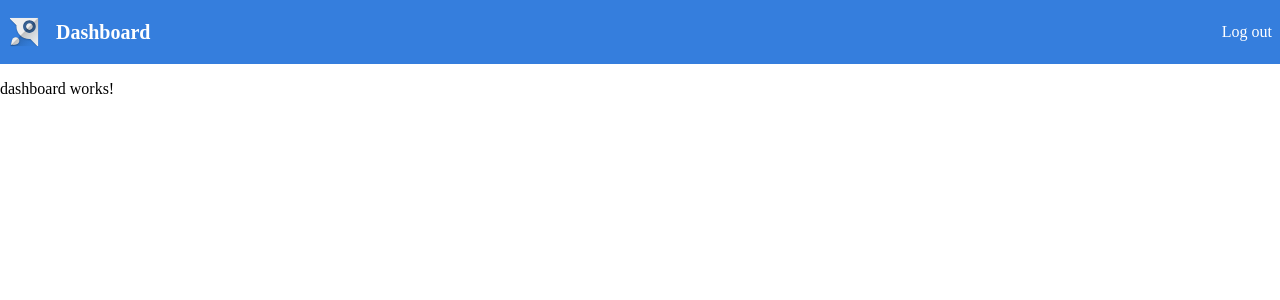
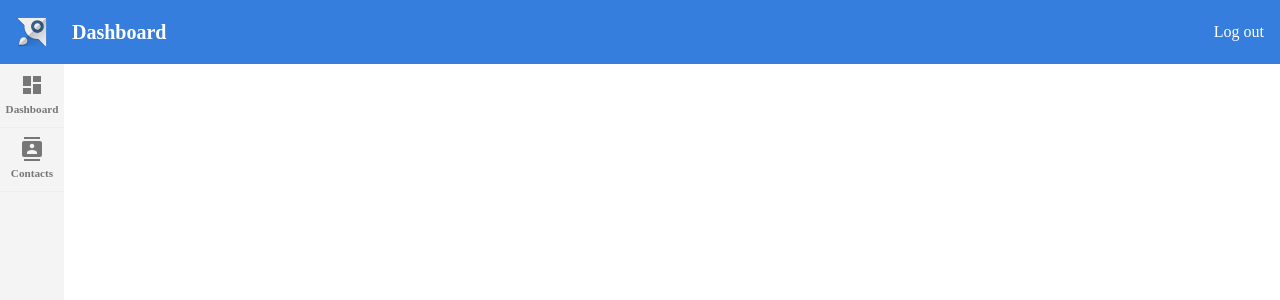
Before and after one commit to victorchabbert/mini-leadscore, an Angular app: page /dashboard in a window 1280 px wide. Shown: the top 300 px of the page. Built offline with nearby package versions, Linux system fonts and the light colour scheme; sample sign-in values are in the browser's storage.

Commit message:
Add dashboard sidebar

```diff
--- a/src/app/dashboard/dashboard.component.html
+++ b/src/app/dashboard/dashboard.component.html
@@ -1,4 +1,17 @@
-<ls-header title="Dashboard"></ls-header>
-<p>
-  dashboard works!
-</p>
+<div class="vh-100 overflow-hidden">
+  <ls-header title="Dashboard"></ls-header>
+  <aside class="flex w3 h-100 flex-column bg-near-white">
+    <a class="no-underline gray hover-dark-gray hover-bg-light-gray" routerLink="/dashboard">
+      <div class="h3 flex flex-column items-center justify-center bb b--light-gray">
+        <i class="material-icons">dashboard</i>
+        <p class="ma0 pt1 lh-copy fw6" style="font-size: .7em">Dashboard</p>
+      </div>
+    </a>
+    <a class="no-underline gray hover-dark-gray hover-bg-light-gray" routerLink="/dashboard/contacts">
+      <div class="h3 flex flex-column items-center justify-center bb b--light-gray">
+        <i class="material-icons f3">contacts</i>
+        <p class="ma0 pt1 lh-copy fw6" style="font-size: .7em">Contacts</p>
+      </div>
+    </a>
+  </aside>
+</div>
--- a/src/app/dashboard/dashboard.component.ts
+++ b/src/app/dashboard/dashboard.component.ts
@@ -3,7 +3,6 @@ import { Component, OnInit } from '@angular/core';
 @Component({
   selector: 'ls-dashboard',
   templateUrl: './dashboard.component.html',
-  styles: []
 })
 export class DashboardComponent implements OnInit {
 
--- a/src/app/dashboard/dashboard.module.ts
+++ b/src/app/dashboard/dashboard.module.ts
@@ -2,11 +2,13 @@ import { NgModule } from '@angular/core';
 import { CommonModule } from '@angular/common';
 import { DashboardComponent } from './dashboard.component';
 import { SharedModule } from '../shared/shared.module';
+import { RouterModule } from '@angular/router';
 
 @NgModule({
   imports: [
     CommonModule,
     SharedModule,
+    RouterModule,
   ],
   declarations: [DashboardComponent],
   exports: [
--- a/src/app/shared/header/header.component.html
+++ b/src/app/shared/header/header.component.html
@@ -1,9 +1,9 @@
-<div class="h3 pa2 bg-blue flex justify-between">
+<div class="h3 pv2 bg-blue flex justify-between">
   <aside class="flex items-center">
-    <img src="/assets/leadscore_icon.svg" alt="Leadscore" class="h2 mr3">
+    <img src="/assets/leadscore_icon.svg" alt="Leadscore" class="h2 w3 mr2">
     <h2 class="f4 ma0 white">{{ title }}</h2>
   </aside>
-  <aside class="flex items-center">
+  <aside class="flex items-center mr3">
     <a [routerLink]="['/login']" class="white no-underline">Log out</a>
   </aside>
 </div>
```
